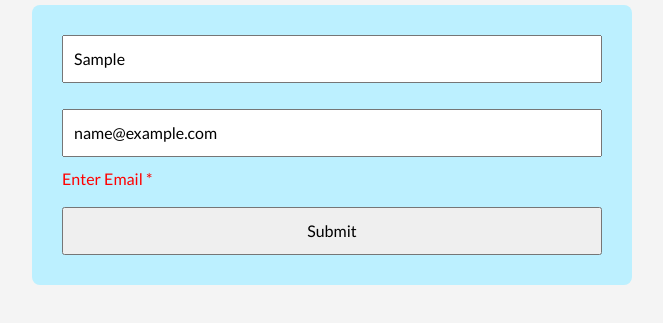
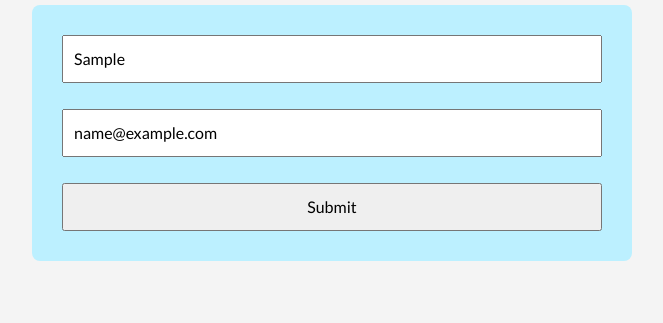
Before and after one commit to sohanthink/mern, a plain HTML site: page pages/class24.html in a window 1280 px wide. Both pictures are taken after typing "Sample", "name@example.com" into the empty fields and a click on the input 640 px from the left and 366 px from the top of the page. Shown: the part 135-458 px from the top of the page, without its empty margins (308-971 px from the left). Drawn offline with nearby package versions, Linux system fonts and the light colour scheme.

Commit message:
email validated

```diff
--- a/pages/class24.html
+++ b/pages/class24.html
@@ -23,7 +23,7 @@
                 </div>
                 <div class="input-item">
                     <input id="email" type="text" placeholder="Enter Your Email">
-                    <p class="email_err">Enter Email *</p>
+                    <p class="email_err"></p>
                 </div>
                 <div class="input-item">
                     <input id="submit" type="submit">
@@ -38,7 +38,11 @@
 
         let name = document.querySelector("#name")
         let submit = document.getElementById('submit')
+        let email = document.getElementById('email')
         let name_err = document.querySelector(".name_err")
+        let email_err = document.querySelector(".email_err")
+        // regex for email validation
+        let mailformat = /^\w+([\.-]?\w+)*@\w+([\.-]?\w+)*(\.\w{2,3})+$/
 
         submit.addEventListener("click",(e)=>{
             e.preventDefault()
@@ -46,6 +50,16 @@
                 name_err.innerHTML = 'Enter Name *'
             }else{
                 name_err.innerHTML = ''
+            }
+
+            if(!email.value){
+                email_err.innerHTML = 'Enter Your Email *'
+            }else{
+                if(email.value.match(mailformat)){
+                    email_err.innerHTML = ''
+                }else{
+                    email_err.innerHTML = 'Enter a valid Email *'
+                }
             }
         })
 
```
